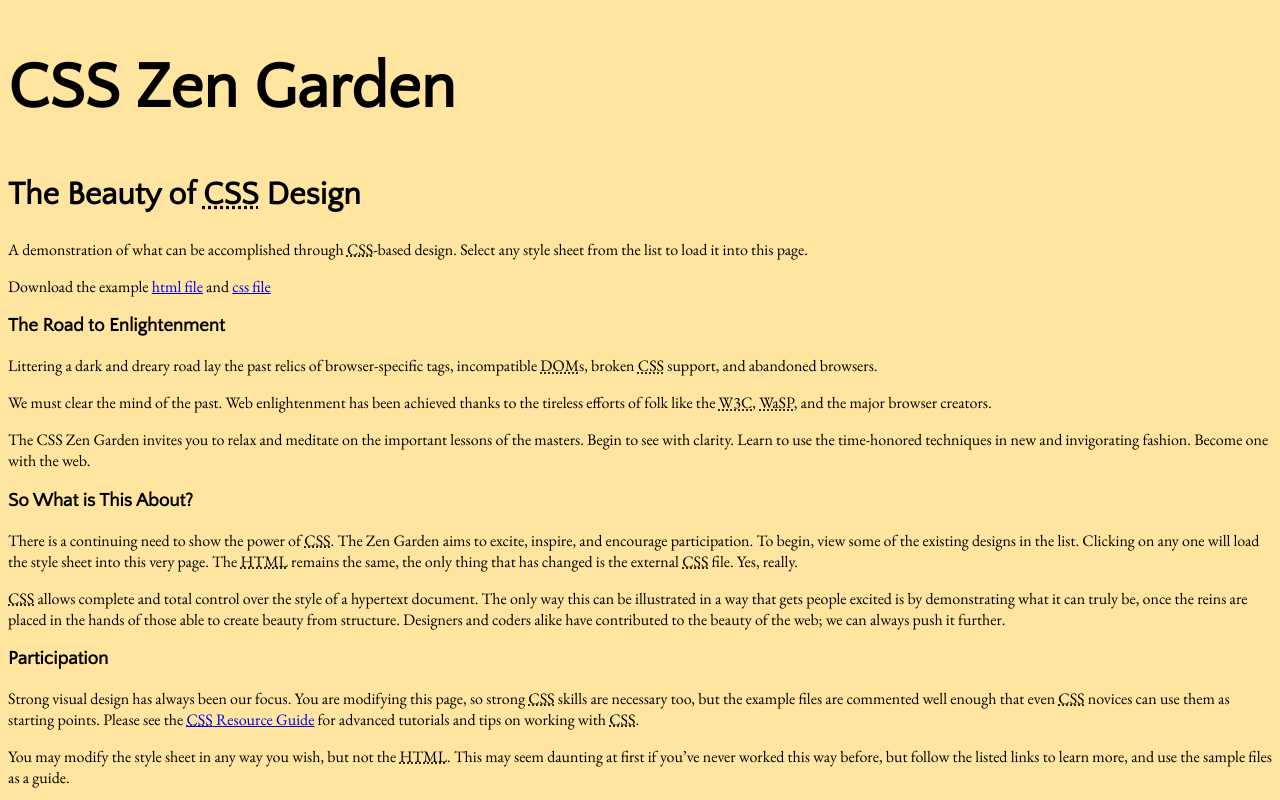
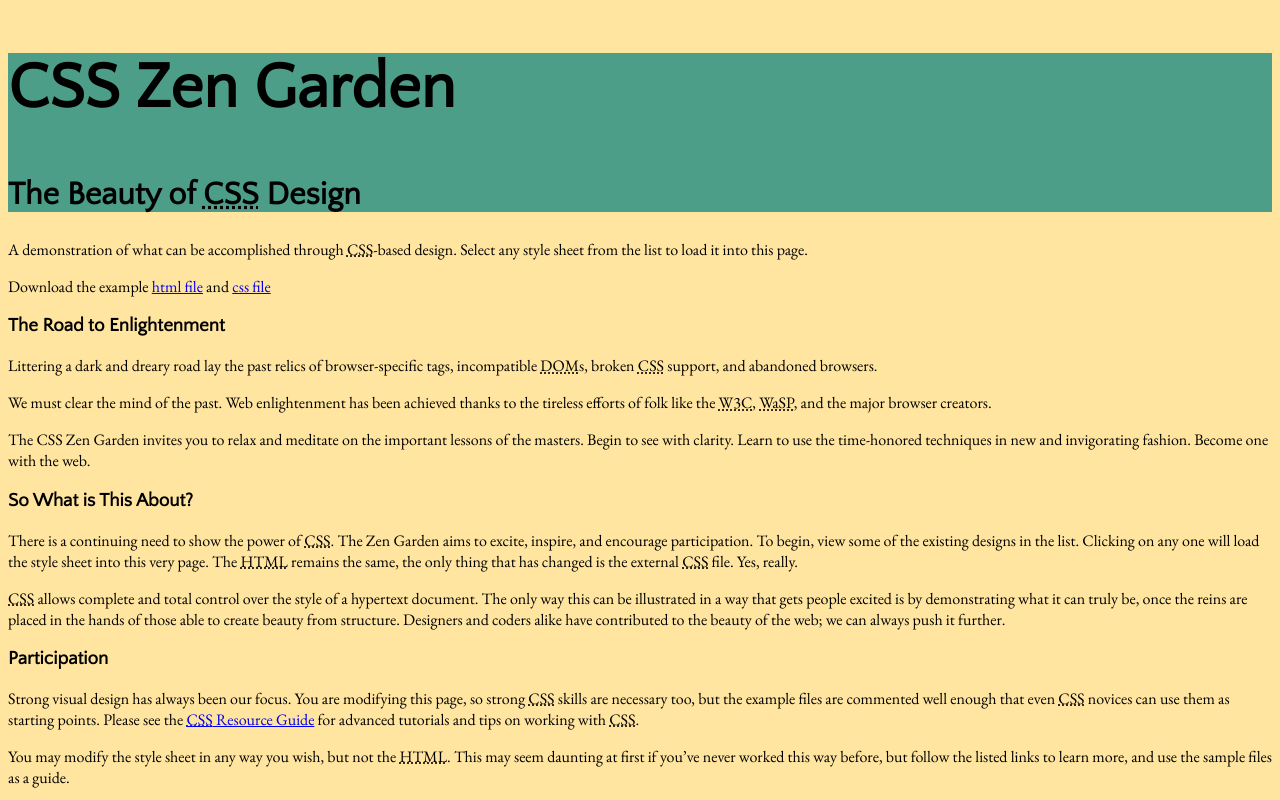
Before and after one commit to elyonnais/css-zen-garden, a plain HTML site: page index.html in a window 1280 px wide. Shown: the top 800 px of the page. Drawn offline with nearby package versions, Linux system fonts and the light colour scheme.

Commit message:
Fixed Header

```diff
--- a/style.css
+++ b/style.css
@@ -19,3 +19,13 @@ h1 {
 h2 {
     font-size: 2em;
 }
+
+/* Positioning */
+header {
+    background: rgba(0, 128, 128, 0.7);
+    position: fixed;
+    width: 100%;
+
+    position: relative;
+
+}
```
